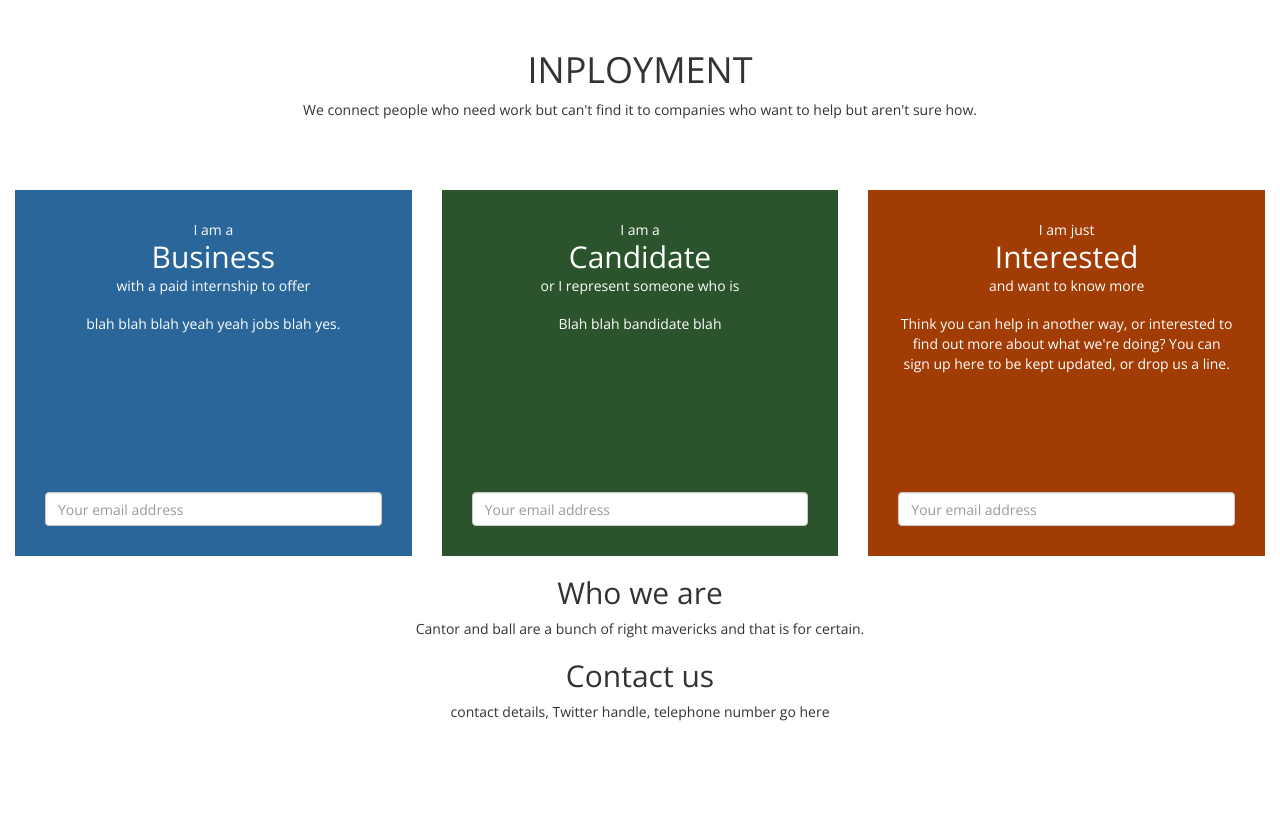
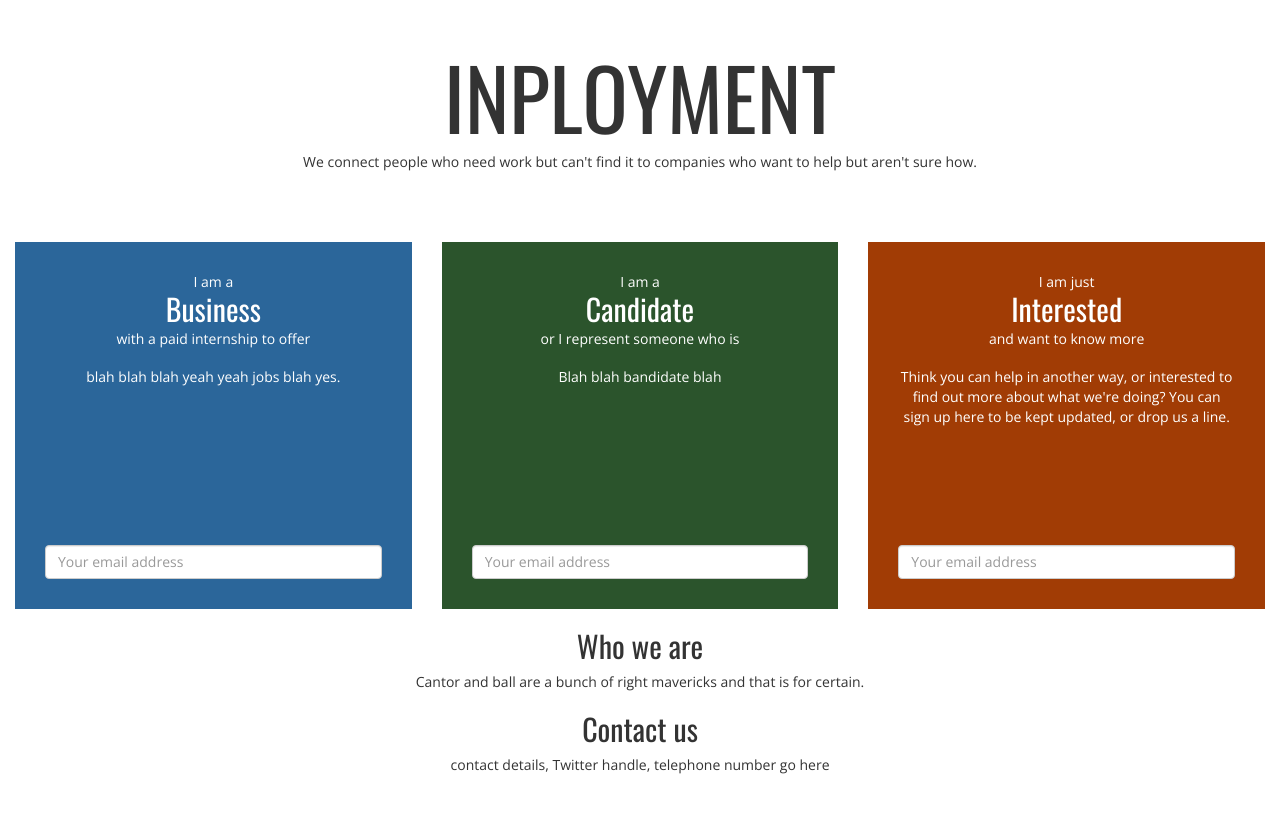
Before and after one commit to cantorandball/inployment, a Django app: page /inployment/ in a window 1280 px wide. Before the commit the page ends 721 px from the top, so only its background shows below. Run offline with Django 3.2, Linux system fonts and the light colour scheme; parts of the project's set-up code (start-up, migrations or seed data) failed here and were passed over; some libraries are stand-ins or nearby versions.

Commit message:
Styling about done. Moving on to wiring it up

```diff
--- a/inployment/inployment_app/templates/base.html
+++ b/inployment/inployment_app/templates/base.html
@@ -16,6 +16,7 @@
 
     <!-- Fonts -->
     <link href='https://fonts.googleapis.com/css?family=Open+Sans' rel='stylesheet' type='text/css'>
+    <link href='https://fonts.googleapis.com/css?family=Oswald:300,400|PT+Serif' rel='stylesheet' type='text/css'>
 
 </head>
 <body>
--- a/inployment/static/inployment_app/css/main.css
+++ b/inployment/static/inployment_app/css/main.css
@@ -1,6 +1,15 @@
 
 body {
-    font-family: 'Open Sans',sans-serif;
+    /*font-family: 'PT Serif',serif;*/
+    font-family: 'Open Sans', sans-serif
+}
+
+h1,h2{
+    font-family: 'Oswald', sans-serif;
+}
+
+h1{
+    font-size: 6em;
 }
 
 #main-container {
```
